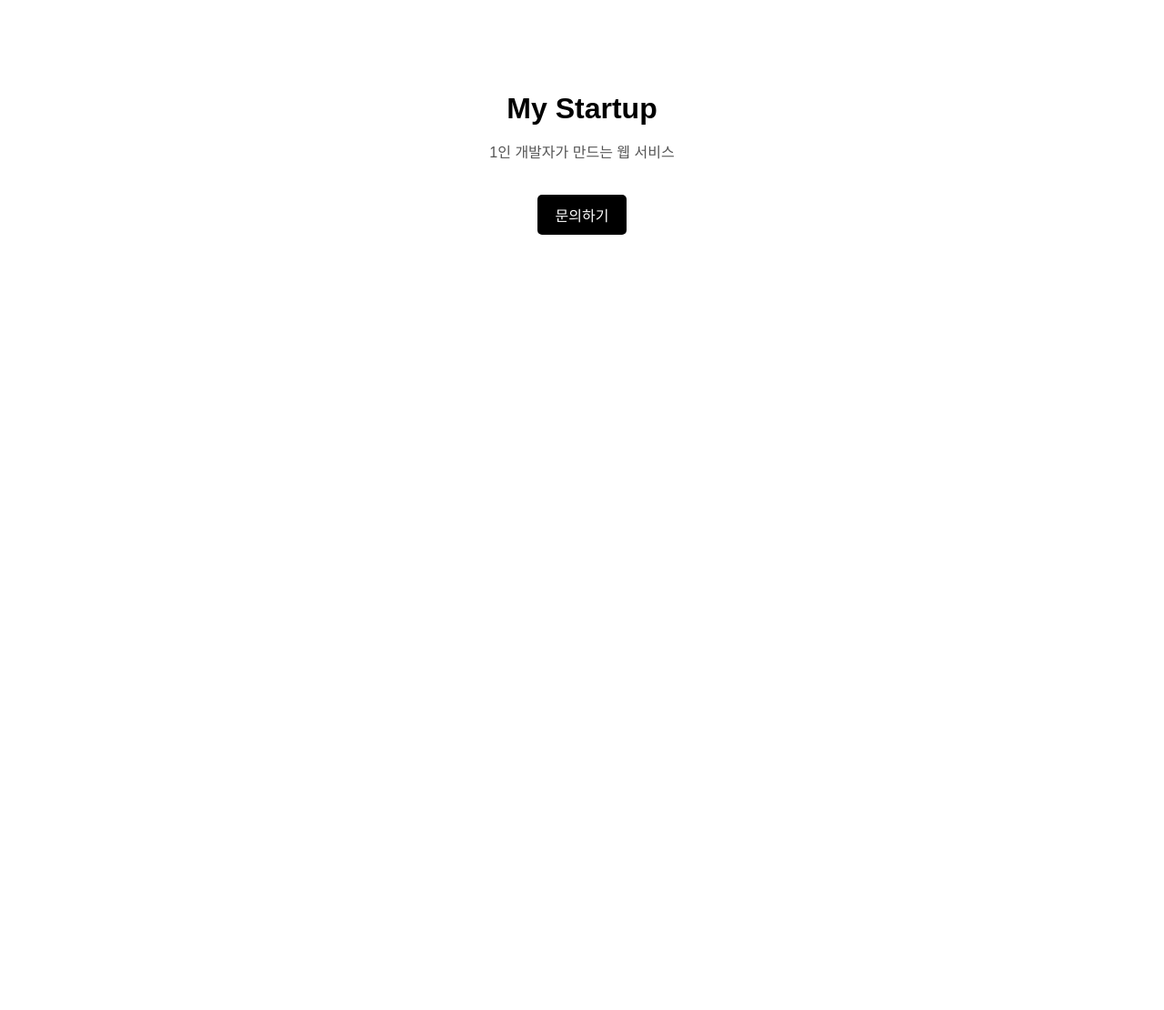
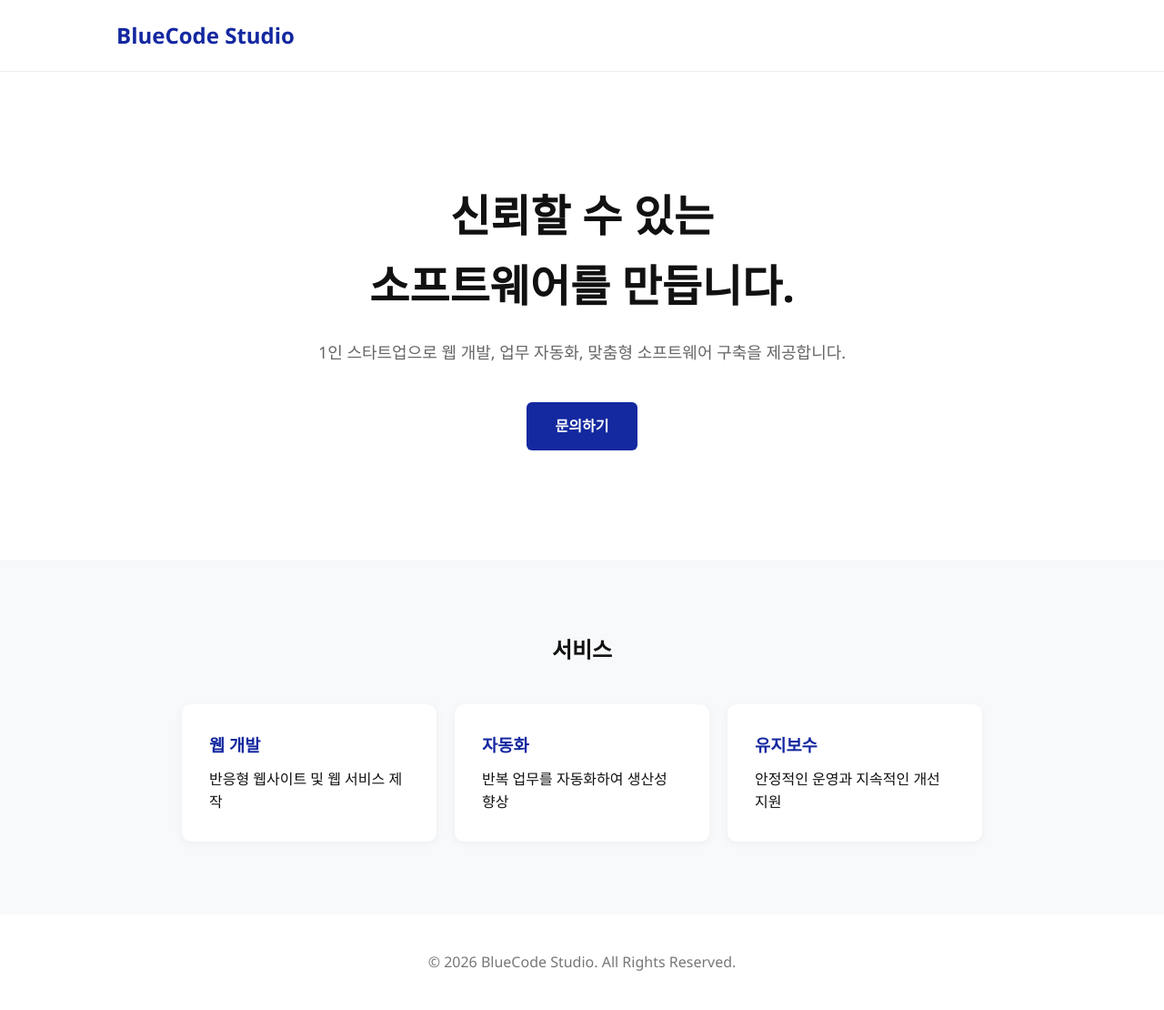
Before and after one commit to iamnayoni/test, a plain HTML site: page index.html in a window 1280 px wide. Shown: the whole page at 91% size. Before the commit the page ends 800 px from the top, so only its background shows below. Drawn offline with Linux system fonts and the light colour scheme.

Commit message:
Add files via upload

```diff
--- a/index.html
+++ b/index.html
@@ -3,37 +3,137 @@
 <head>
 <meta charset="UTF-8">
 <meta name="viewport" content="width=device-width, initial-scale=1.0">
-  <title>My Startup</title>
+<title>BlueCode Studio</title>
+
 <style>
-    body {
-      font-family: Arial, sans-serif;
-      text-align: center;
-      margin: 0;
-      padding: 80px 20px;
+*{
+    margin:0;
+    padding:0;
+    box-sizing:border-box;
 }
 
-    h1 {
-      margin-bottom: 10px;
+body{
+    font-family: "Segoe UI", sans-serif;
+    color:#111;
+    background:#fff;
+    line-height:1.6;
 }
 
-    p {
-      color: #555;
+header{
+    padding:20px 10%;
+    border-bottom:1px solid #eee;
 }
 
-    a {
-      display: inline-block;
-      margin-top: 20px;
-      text-decoration: none;
-      color: white;
-      background: #000;
-      padding: 10px 20px;
-      border-radius: 5px;
+.logo{
+    font-size:24px;
+    font-weight:700;
+    color:#1428A0;
+}
+
+.hero{
+    text-align:center;
+    padding:120px 20px;
+}
+
+.hero h1{
+    font-size:48px;
+    margin-bottom:20px;
+}
+
+.hero p{
+    max-width:700px;
+    margin:0 auto 40px;
+    color:#666;
+    font-size:18px;
+}
+
+.btn{
+    display:inline-block;
+    padding:14px 32px;
+    background:#1428A0;
+    color:#fff;
+    text-decoration:none;
+    border-radius:6px;
+    font-weight:600;
+}
+
+.services{
+    padding:80px 10%;
+    background:#f8f9fb;
+}
+
+.services h2{
+    text-align:center;
+    margin-bottom:40px;
+}
+
+.cards{
+    display:flex;
+    gap:20px;
+    justify-content:center;
+    flex-wrap:wrap;
+}
+
+.card{
+    background:#fff;
+    padding:30px;
+    width:280px;
+    border-radius:10px;
+    box-shadow:0 2px 10px rgba(0,0,0,.05);
+}
+
+.card h3{
+    margin-bottom:10px;
+    color:#1428A0;
+}
+
+footer{
+    text-align:center;
+    padding:40px 20px;
+    color:#777;
 }
 </style>
 </head>
+
 <body>
-  <h1>My Startup</h1>
-  <p>1인 개발자가 만드는 웹 서비스</p>
-  <a href="mailto:hello@example.com">문의하기</a>
+
+<header>
+    <div class="logo">BlueCode Studio</div>
+</header>
+
+<section class="hero">
+    <h1>신뢰할 수 있는<br>소프트웨어를 만듭니다.</h1>
+    <p>
+        1인 스타트업으로 웹 개발, 업무 자동화,
+        맞춤형 소프트웨어 구축을 제공합니다.
+    </p>
+    <a href="mailto:contact@example.com" class="btn">문의하기</a>
+</section>
+
+<section class="services">
+    <h2>서비스</h2>
+
+    <div class="cards">
+        <div class="card">
+            <h3>웹 개발</h3>
+            <p>반응형 웹사이트 및 웹 서비스 제작</p>
+        </div>
+
+        <div class="card">
+            <h3>자동화</h3>
+            <p>반복 업무를 자동화하여 생산성 향상</p>
+        </div>
+
+        <div class="card">
+            <h3>유지보수</h3>
+            <p>안정적인 운영과 지속적인 개선 지원</p>
+        </div>
+    </div>
+</section>
+
+<footer>
+    © 2026 BlueCode Studio. All Rights Reserved.
+</footer>
+
 </body>
 </html>
```
Lines whose indentation alone changed are shown as unchanged.
